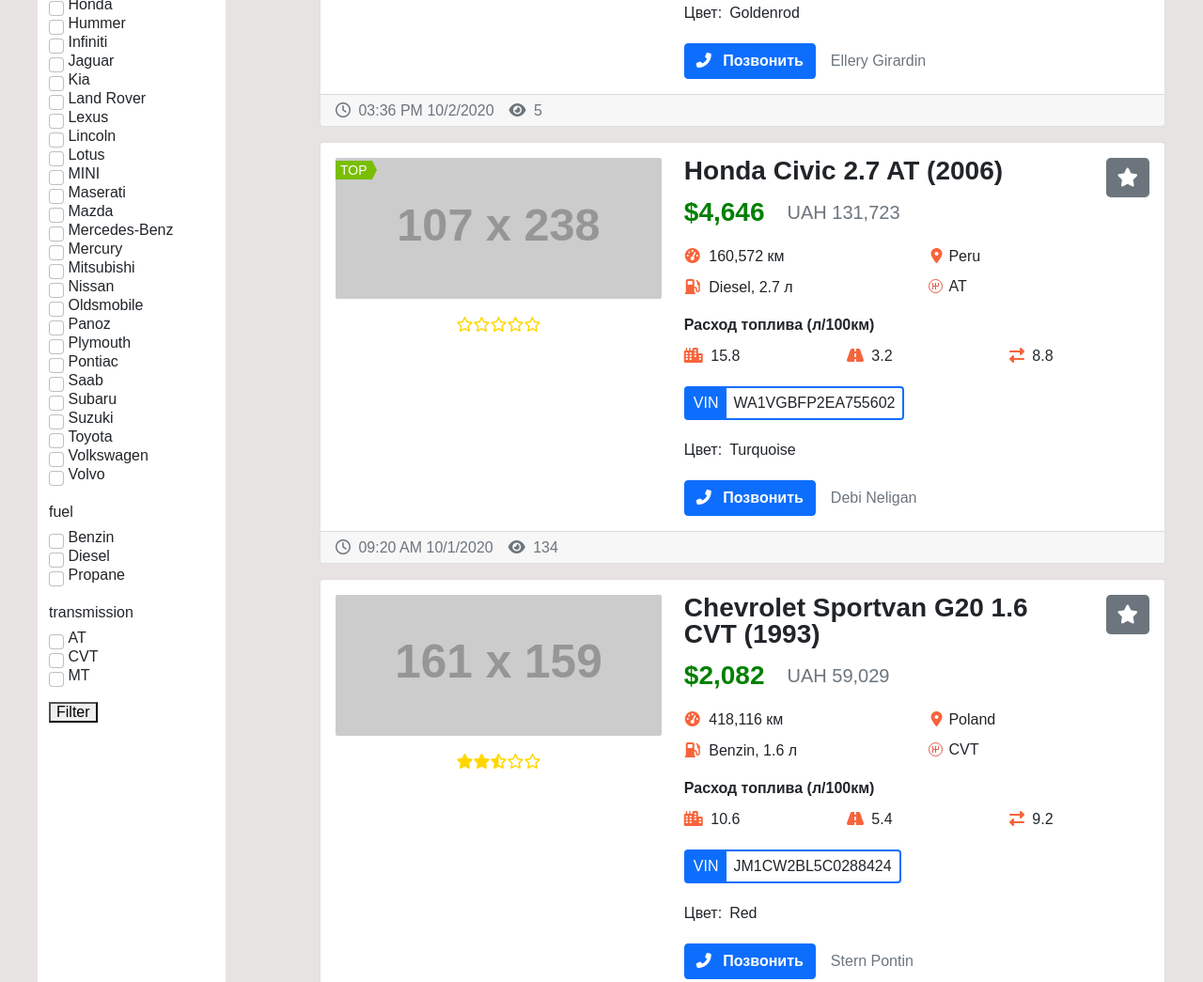
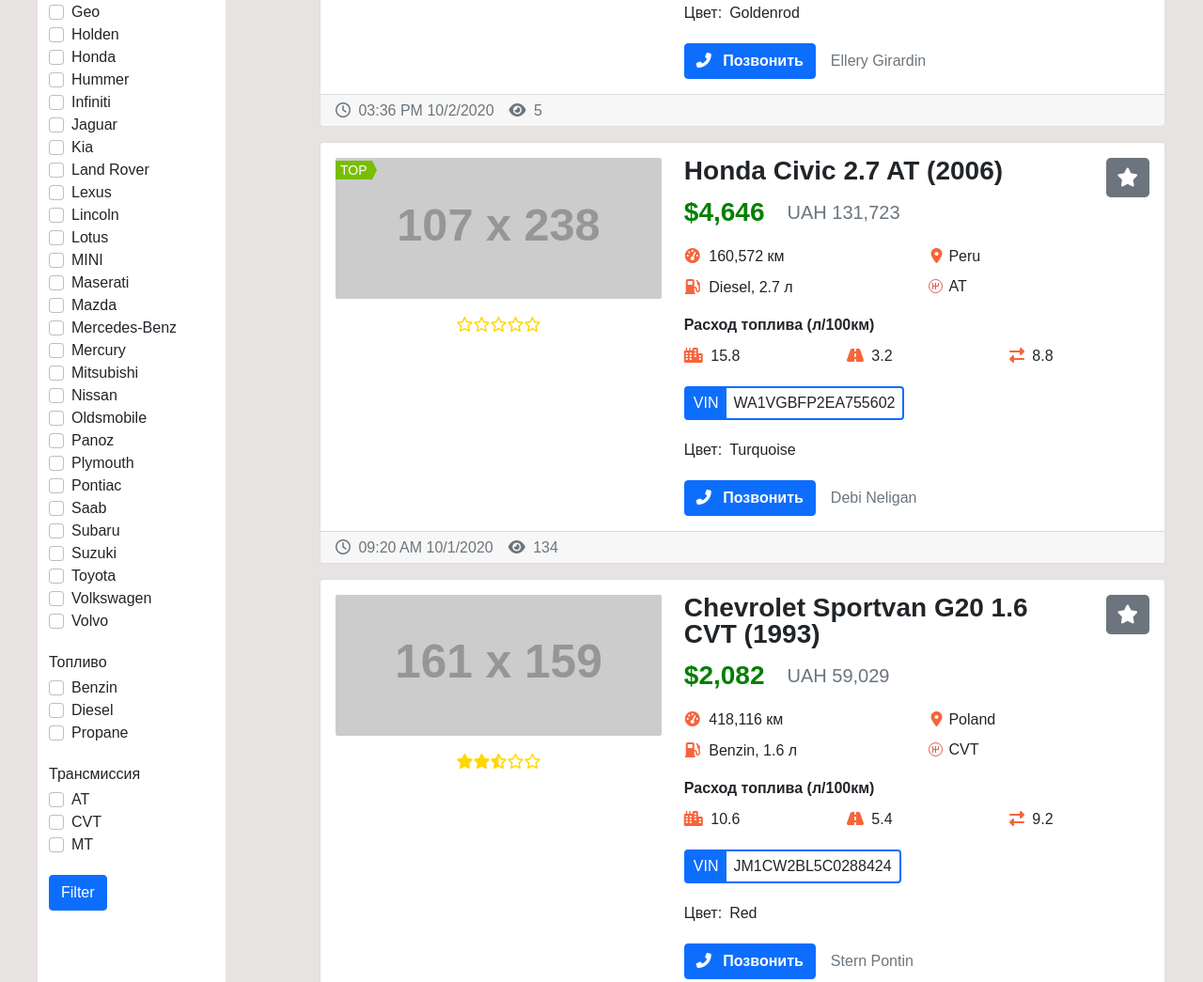
Before and after one commit to antonredko/Cars_App, a plain HTML site: page index.html in a window 1280 px wide. Shown: the part 475-1520 px from the top of the page at 94% size. Drawn offline with nearby package versions, Linux system fonts and the light colour scheme; placeholder pictures from the web are drawn by us.

Commit message:
styles of filters

```diff
--- a/index.html
+++ b/index.html
@@ -41,7 +41,7 @@
           </div>
           <div class="col-2 filter-bar">
             <form class="filter-form" id="filterForm" name="filterForm">
-              <button type="submit">Filter</button>
+              <button type="submit" class="btn btn-primary">Filter</button>
             </form>
           </div>
           <div class="col-9 offset-1">
--- a/js/app.js
+++ b/js/app.js
@@ -59,17 +59,24 @@ function createFilterBlock(cars,field) {
   })
 
   return `<fieldset class="row mb-3">
-            <legend class="col-form-label col-sm-2 pt-0">${field}</legend>
+            <legend class="col-form-label col-sm-2 pt-0">${
+              field == "make"
+                ? "Марка"
+                : field == "fuel"
+                ? "Топливо"
+                : field == "transmission" ? 'Трансмиссия'
+                : ''
+            }</legend>
             ${inputsHtml}
-          </fieldset>`
+          </fieldset>`;
 }
 
 
 function createFilterCheckbox(value, field) {
-  return `<label class="form-check-label">
-            <input class="form-check-input" type="checkbox" name="${field}" value="${value}">
+  return `<label class="form-check-label d-flex align-items-center mb-2">
+            <input class="form-check-input mt-0 me-2" type="checkbox" name="${field}" value="${value}">
             <span>${value}</span>
-          </label>`
+          </label>`;
 }
 
 
```
